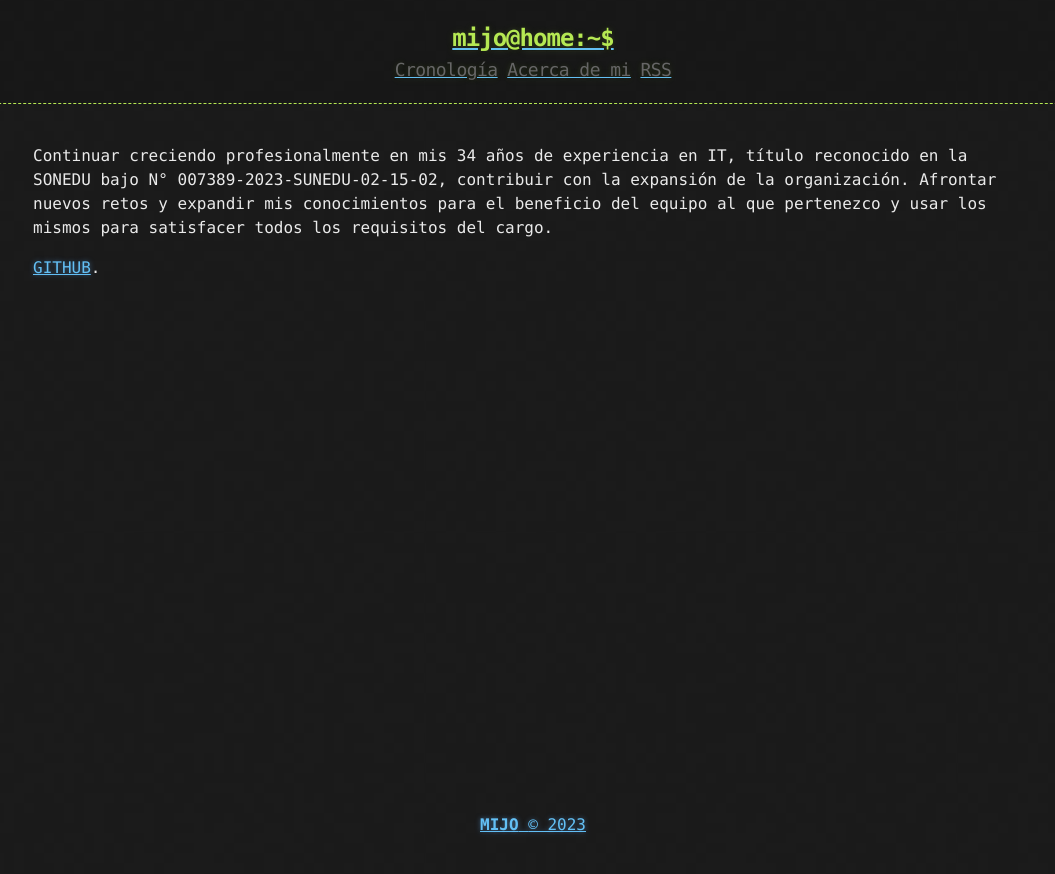
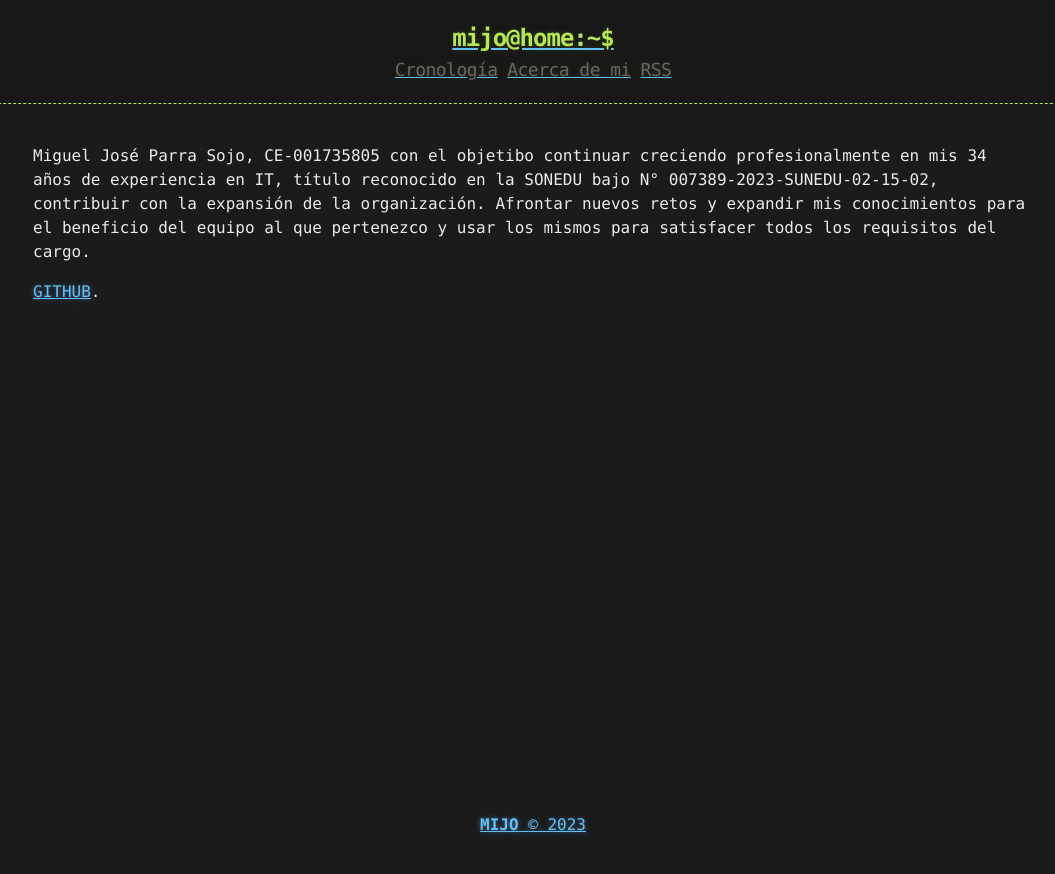
Before and after one commit to parramiguel/parramiguel.github.io, a Jekyll site: the page built from about.md, in a window 1280 px wide. Shown: the top 874 px of the page, without its empty margins (107-1162 px from the left). Built offline with Jekyll 4.4.1, drawn with Linux system fonts in a browser that asks for light colours.

Commit message:
Sábado 07/10/2023

```diff
--- a/about.md
+++ b/about.md
@@ -3,6 +3,6 @@ layout: page
 title: Acerca de mi
 ---
 
-Continuar creciendo profesionalmente en mis 34 años de experiencia en IT, título reconocido en la SONEDU bajo N° 007389-2023-SUNEDU-02-15-02, contribuir con la expansión de la organización. Afrontar nuevos retos y expandir mis conocimientos para el beneficio del equipo al que pertenezco y usar los mismos para satisfacer todos los requisitos del cargo.
+Miguel José Parra Sojo, CE-001735805 con el objetibo continuar creciendo profesionalmente en mis 34 años de experiencia en IT, título reconocido en la SONEDU bajo N° 007389-2023-SUNEDU-02-15-02, contribuir con la expansión de la organización. Afrontar nuevos retos y expandir mis conocimientos para el beneficio del equipo al que pertenezco y usar los mismos para satisfacer todos los requisitos del cargo.
 
 [GITHUB](https://github.com/parramiguel).
```
